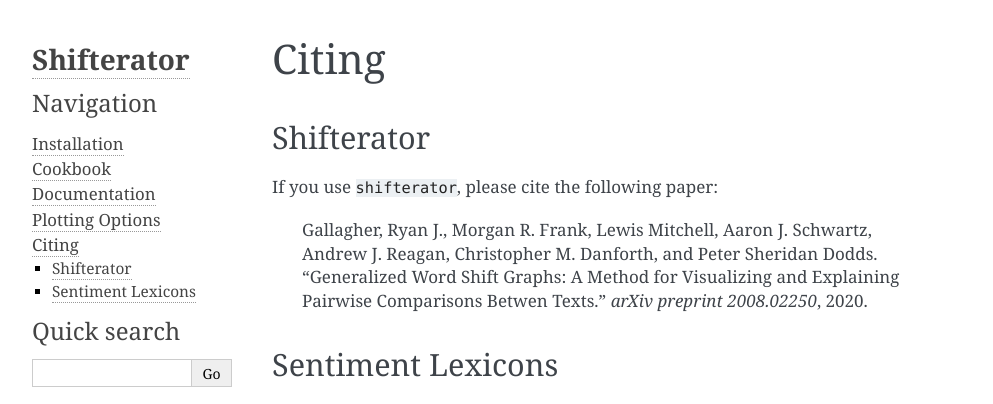
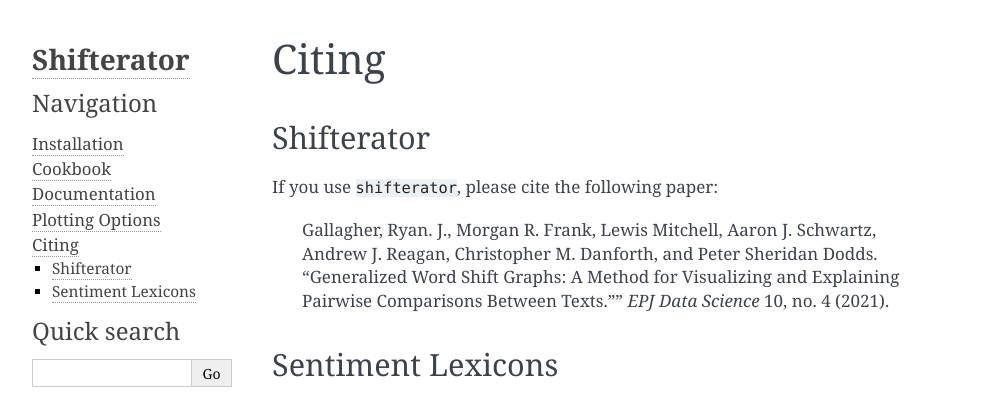
Before and after one commit to ryanjgallagher/shifterator, a Sphinx documentation site: the page built from docs/citations.rst, in a window 1280 px wide. Shown: the top 404 px of the page, without its empty margins (148-1141 px from the left). Built offline with Sphinx 7.4.7, drawn with Linux system fonts in a browser that asks for light colours.

Commit message:
Update citation

```diff
--- a/docs/citations.rst
+++ b/docs/citations.rst
@@ -6,7 +6,7 @@
 
 If you use :code:`shifterator`, please cite the following paper:
 
-    Gallagher, Ryan J., Morgan R. Frank, Lewis Mitchell, Aaron J. Schwartz, Andrew J. Reagan, Christopher M. Danforth, and Peter Sheridan Dodds. "Generalized Word Shift Graphs: A Method for Visualizing and Explaining Pairwise Comparisons Betwen Texts." *arXiv preprint 2008.02250*, 2020.
+    Gallagher, Ryan. J., Morgan R. Frank, Lewis Mitchell, Aaron J. Schwartz, Andrew J. Reagan, Christopher M. Danforth, and Peter Sheridan Dodds. "Generalized Word Shift Graphs: A Method for Visualizing and Explaining Pairwise Comparisons Between Texts."" *EPJ Data Science* 10, no. 4 (2021).
 
 
 Sentiment Lexicons
```
Also changed, not shown: README.md (+1 -1 lines).
